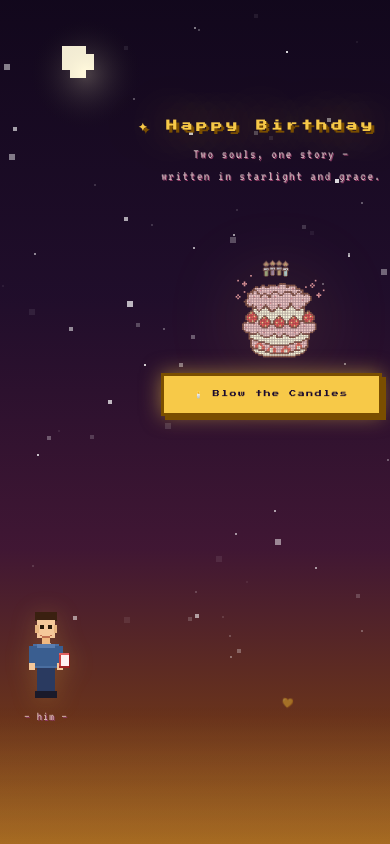
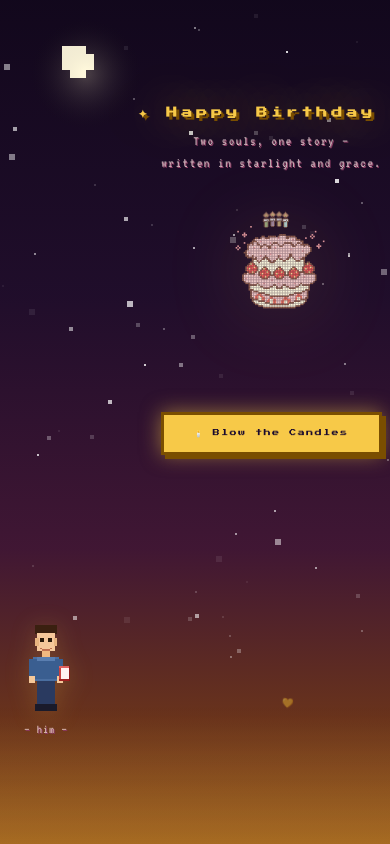
Before and after one commit to Pan-2006/HappyBirthday, a plain HTML site: page index.html in a window 390 px wide. Drawn offline with Linux system fonts and the light colour scheme.

Commit message:
Update Extra.css

```diff
--- a/Extra.css
+++ b/Extra.css
@@ -158,48 +158,46 @@ body {
   50%      { text-shadow: 0 0 32px rgba(247,201,72,1),  2px 2px 0 var(--gold-dk); }
 }
 
-/* ── Cake area ── */
+/* ── Cake area ──
+   Shell height must cover the FULL visual rendered height of the cake art.
+   The cake's box-shadow art reaches ~90px at 1x, scaled ×8.5 = 765px,
+   then the outer stage scale(0.35) brings it to ~268px visible height.
+   We set the shell to 280px to fully contain it with a little padding.
+════════════════════════════════════════════════════ */
 #cake-area {
-  display: flex;
-  flex-direction: column;
-  align-items: center;
+  display: block;
   position: relative;
   z-index: 4;
   width: 100%;
+  height: 280px;
+  overflow: visible;
+  flex-shrink: 0;
 }
 
-/* ── Pixel stage ──
-   Cake box-shadow art: 680×360px at inner scale(8.5).
-   We scale the wrapper down, then compensate with
-   negative margin so surrounding layout stays tight.
-   margin-bottom = -(height × (1 - outerScale))
-════════════════════════════════════════════════════ */
 #pixel-stage {
-  position: relative;
+  position: absolute;
+  top: 0;
+  left: 50%;
   width: 680px;
-  height: 360px;
+  height: 800px;           /* tall enough to never clip the art */
   transform-origin: top center;
-  transform: scale(0.35);
-  margin-top: -8px;
-  /* Collapse the whitespace ABOVE the button:
-     rendered height = 360 × 0.35 = 126px
-     negative margin = -(360 - 126) = -234px … but we stop 28px short
-     so there's a 28px gap between cake bottom and button */
-  margin-bottom: -206px;
-  flex-shrink: 0;
+  transform: translateX(-50%) scale(0.35);
   z-index: 4;
   overflow: visible;
 }
 
-/* Responsive scale-down — keep 28px gap below in every breakpoint */
+/* Responsive — keep shell = stage_height × outer_scale + padding */
 @media (max-width: 1100px) {
-  #pixel-stage { transform: scale(0.30); margin-bottom: -224px; }
+  #cake-area   { height: 250px; }
+  #pixel-stage { transform: translateX(-50%) scale(0.30); }
 }
 @media (max-width: 800px) {
-  #pixel-stage { transform: scale(0.25); margin-bottom: -242px; }
+  #cake-area   { height: 220px; }
+  #pixel-stage { transform: translateX(-50%) scale(0.25); }
 }
 @media (max-width: 600px) {
-  #pixel-stage { transform: scale(0.19); margin-bottom: -265px; }
+  #cake-area   { height: 175px; }
+  #pixel-stage { transform: translateX(-50%) scale(0.19); }
 }
 
 /* Cake — anchored top-left, scales from that origin */
@@ -240,7 +238,7 @@ body {
   flex-direction: column;
   align-items: center;
   gap: var(--sp-sm);
-  margin-top: var(--sp-md);   /* 24px above button */
+  margin-top: 32px;        /* guaranteed clearance below cake shell */
   position: relative;
   z-index: 6;
 }
```
